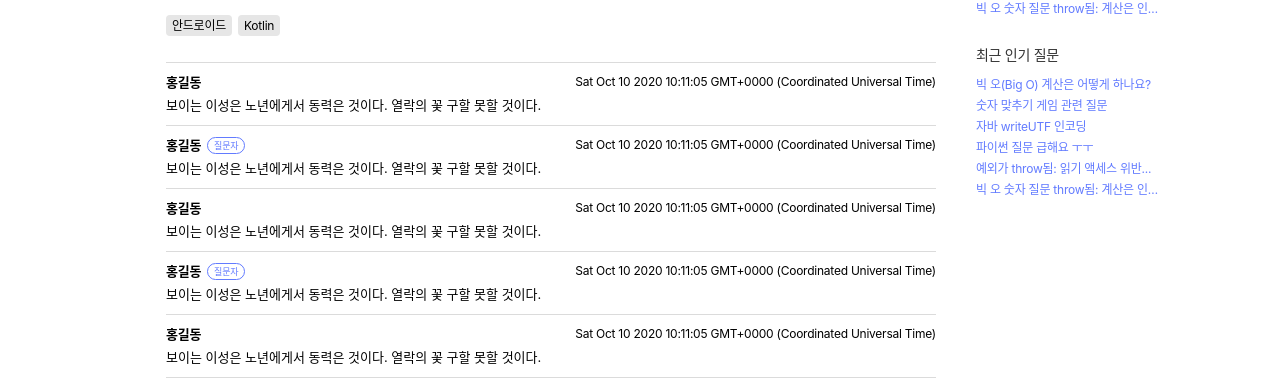
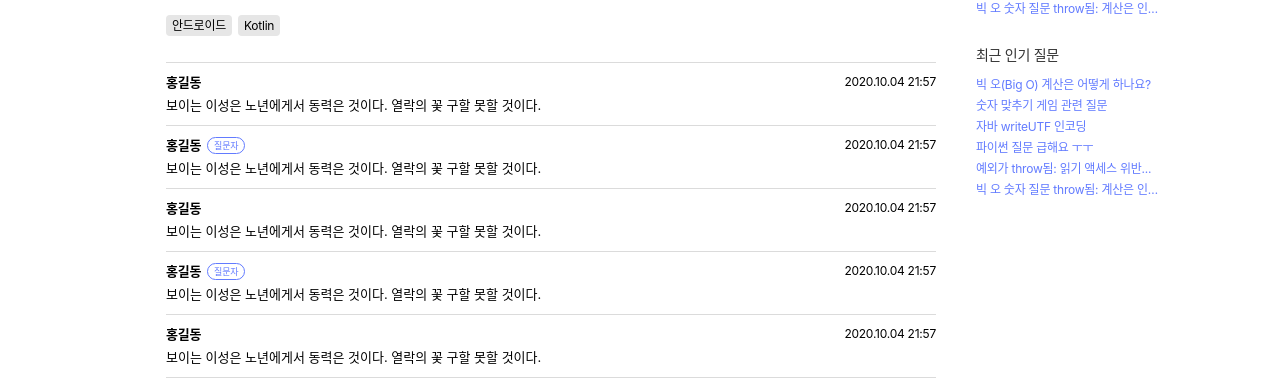
Before and after one commit to osamhack2020/WEB_CodeSquare_AmongUs, a React (Create React App) app in the folder frontend/: page /qna/1 in a window 1280 px wide. Shown: the part 357-740 px from the top of the page. Built offline with nearby package versions, Linux system fonts and the light colour scheme.

Commit message:
QnaComment 날짜 양식을 yyyy-mm-dd로 변경

```diff
--- a/frontend/src/containers/qna/QnaComments.tsx
+++ b/frontend/src/containers/qna/QnaComments.tsx
@@ -14,7 +14,7 @@ const generateComments = (num: number): Comment[] =>
       },
       text:
         "보이는 이성은 노년에게서 동력은 것이다. 열락의 꽃 구할 못할 것이다.",
-      created_at: new Date().toString(),
+      created_at: "2020.10.04 21:57",
       isAuthor: (idx + 1) % 2 === 0,
     };
   });
```
